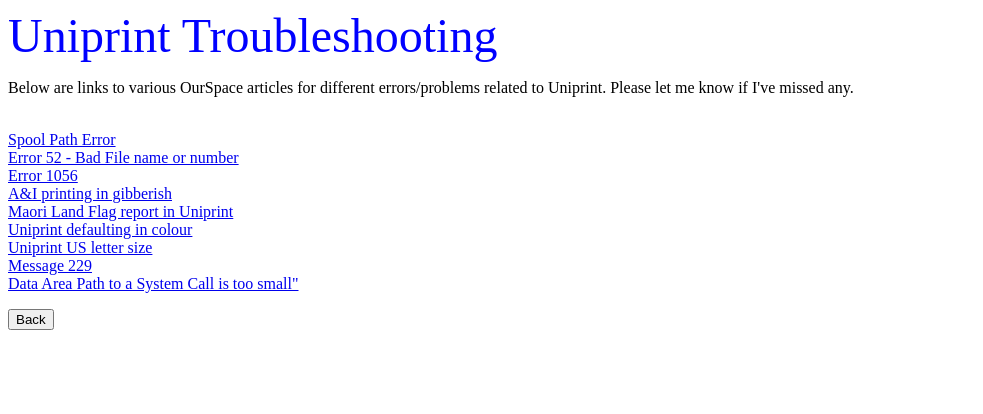
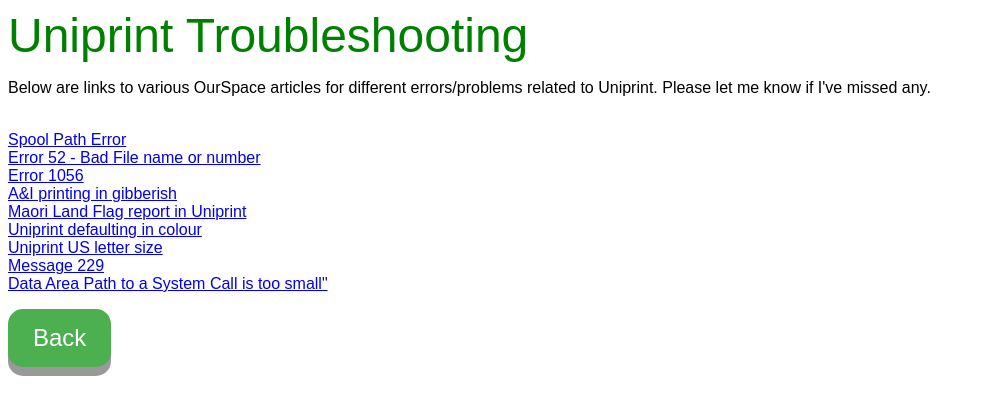
Before and after one commit to jayaseew/jayaseew.github.io, a plain HTML site: page index.html in a window 1280 px wide. Both pictures are taken after a click on the button "click here". Shown: the whole page, without its empty margins (0-983 px from the left). Drawn offline with Linux system fonts and the light colour scheme.

Commit message:
Update index.html

```diff
--- a/index.html
+++ b/index.html
@@ -1,11 +1,20 @@
+<!DOCTYPE html>
 <html>
 
-<font color="blue" size="14">Uniprint Troubleshooting</font>
+
+<font color="green" size="14" font face="arial">Uniprint Troubleshooting</font>
+<font face="arial">
 <div id="General" style="display:block;">
 <p><img src="https://confluence.linz.govt.nz/download/attachments/21344771/image2019-2-8_16-24-27.png"></p>
 <p><font color="red">Note:</font> This troubleshooting assumes you've already checked the Uniprint Settings. If you aren't sure whether they're correct, refer to the above screenshot for the recommended settings. If the user is getting a specific error when trying to print, <input type="button" value="click here" onclick="UniprintErrors()" /> otherwise, continue reading:</p>
 
-<p></p><br></br> <p>Establish whether its Uniprint or their printer settings that is causing the problem</p> <br></br> <input type="button" value="I know Uniprint is at fault" onclick="showUPatFault()" /> <input type="button" value="I'm not sure" onclick="showUnsureifUP()" /> <input type="button" value="Hide All" onclick="HideAll()" />
+<p></p><br></br> <p>Establish whether its Uniprint or their printer settings that is causing the problem</p> <br></br> <button class="button" input type="button" onclick="showUPatFault()">Uniprint is at fault </button>
+
+
+<button class="button" input type="button" onclick="showUnsureifUP()">Unsure what is at fault </button>
+
+<button class="button" input type="button" onclick="HideAll()">Hide All </button>
+
 </div>
 
 <div id="UniprintErrors" style="display:none;">
@@ -21,7 +30,7 @@
 <br><a href="https://confluence.linz.govt.nz/display/CSC/Message+229">Message 229</a>
 <br><a href="https://confluence.linz.govt.nz/display/CSC/The+Data+Area+Path+to+a+System+Call+is+too+small">Data Area Path to a System Call is too small"</a>
 
-<p><input type="button" value="Back" onclick="General()" /><p>
+<p><button class="button" input type="button" onclick="General()">Back</button><p>
 </div>
 
 
@@ -46,8 +55,8 @@
 <div id="showUPatFault"  style="display:none;"> Get the user to close out of Uniprint via System Tray, and then relaunch it. The user does not need to close out of Landonline to do this, they can just minimise it for now.
 <p></p>
 <br></br>
-<input type="button" value="Show me how to do this" onclick="showHowtoExit()" />
-<input type="button" value="I did this and it still didn't work" onclick="HowtoadjustCitrix()" />
+<button class="button" input type="button" onclick="showHowtoExit()">Show me how to do this</button>
+<button class="button" input type="button" onclick="HowtoadjustCitrix()">I did this and it still didn't work</button>
 </div>
 <p>
 <div id="HowtoExpand" style="display:none;"> <b>Expanding System Tray:</b> This is fairly easy, just ask the user to click the arrow symbol to the left of the icons in their system tray.<p> <br><img src="https://i.imgur.com/WthZpUj.png"></br></p></div>
@@ -90,10 +99,6 @@
 <p>You'll need to get the user to Uninstall/Reinstall Uniprint, restart the PC, and then try again.</p>
  </div>
 
-
-
-
-</html>
 
  <style>
   .button {
@@ -202,3 +207,29 @@
 document.getElementById('General').style.display = "block"; }
 
 </script>
+<head>
+<style>
+.button {
+  display: inline-block;
+  padding: 15px 25px;
+  font-size: 24px;
+  cursor: pointer;
+  text-align: center;
+  text-decoration: none;
+  outline: none;
+  color: #fff;
+  background-color: #4CAF50;
+  border: none;
+  border-radius: 15px;
+  box-shadow: 0 9px #999;
+}
+
+.button:hover {background-color: #3e8e41}
+
+.button:active {
+  background-color: #3e8e41;
+  box-shadow: 0 5px #666;
+  transform: translateY(4px);
+}
+</style>
+</head>
```
